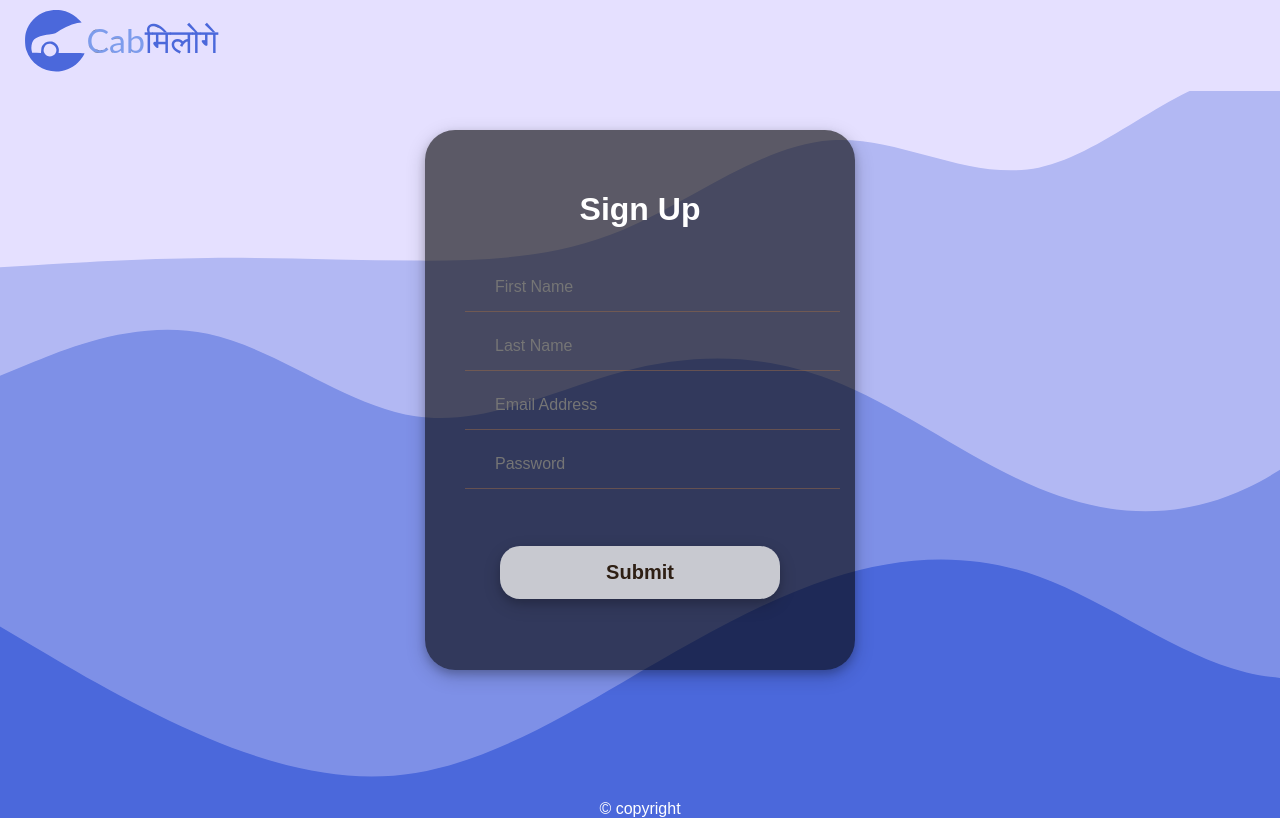
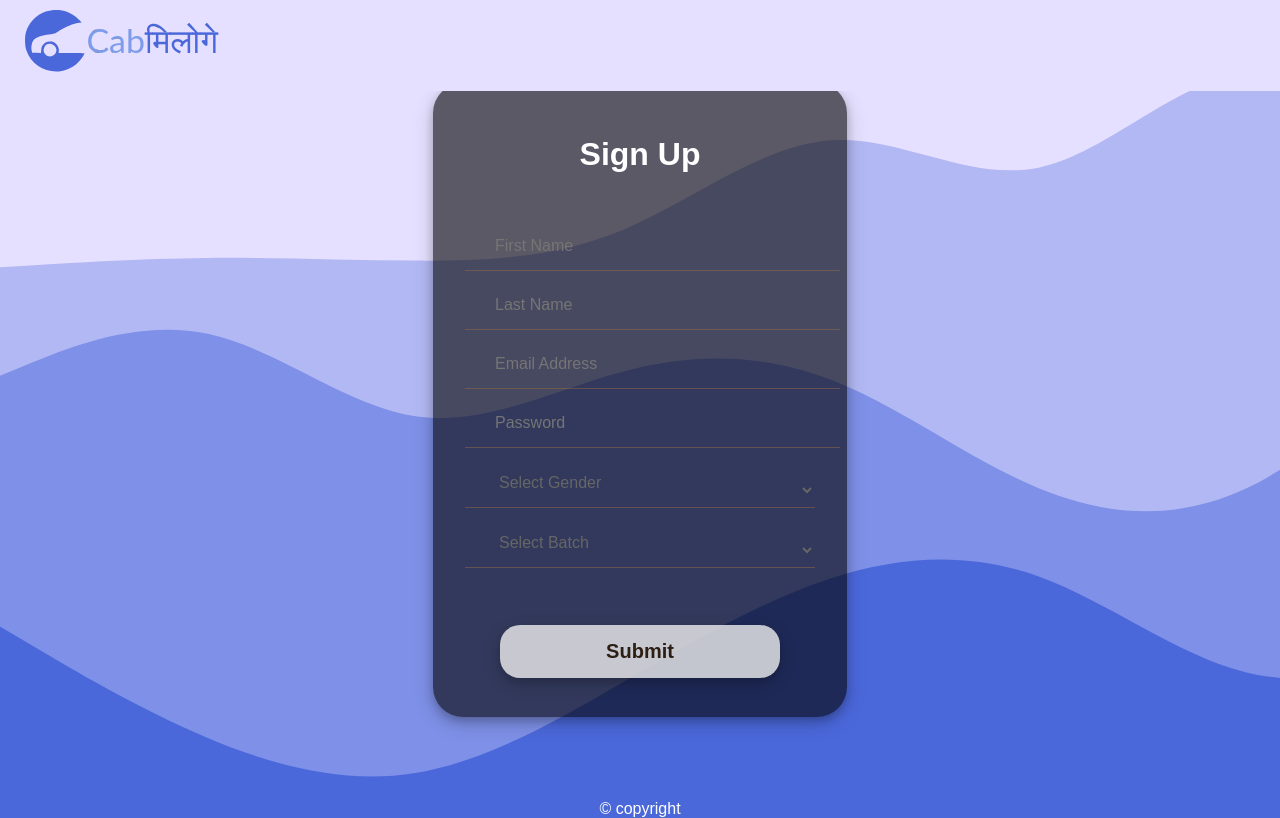
Before and after one commit to himanshuyv/CabMiloge, a Flask app: page /SignUp in a window 1280 px wide. Run offline with Flask 3, Linux system fonts and the light colour scheme.

Commit message:
Login SignUp working properly

```diff
--- a/app.py
+++ b/app.py
@@ -28,31 +28,31 @@ def Get_Auth():
         print(password)
         conn = sqlite3.connect('cabmates.db')
         cursor = conn.cursor()
-        # try:
-        cursor.execute( '''
-                        SELECT * FROM Login WHERE Email = ?
-                        ''', (email,))
-        entry=cursor.fetchone()
-        print(entry[3])
-        cursor.execute('''
-                        SELECT * FROM Login
-                        ''')
-        Allentry=cursor.fetchall()
+        try:
+            cursor.execute( '''
+                            SELECT * FROM Login WHERE Email = ?
+                            ''', (email,))
+            entry=cursor.fetchone()
+            print(entry[3])
+            cursor.execute('''
+                            SELECT * FROM Login
+                            ''')
+            Allentry=cursor.fetchall()
 
-        conn.commit()
-        conn.close()
+            conn.commit()
+            conn.close()
 
 
-        if check_password(password, entry[3]) :
-            print('login sucessfull')
-            return render_template('index.html',user_list=Allentry)
-        else :
-            message='wrong password!'
+            if check_password(password, entry[5]) :
+                print('login sucessfull')
+                return render_template('index.html',user_list=Allentry)
+            else :
+                message='wrong password!'
+                return render_template('LogIn.html',message=message)
+        except:
+            print('login failed')
+            message='Email not found!'
             return render_template('LogIn.html',message=message)
-        # except:
-        #     print('login failed')
-        #     message='Email not found!'
-        #     return render_template('LogIn.html',message=message)
     else:
         return render_template('LogIn.html')
 
@@ -65,6 +65,8 @@ def Get_userData():
         lname = request.form['lname']
         email = request.form['email']
         Password = request.form['password']
+        gender = request.form['gender']
+        batch = request.form['batch']
 
         hashpw = hash_password(Password)
 
@@ -72,9 +74,9 @@ def Get_userData():
         cursor = conn.cursor()
         try:
             cursor.execute('''
-                        INSERT INTO Login (Fname, Lname, Email, Password)
-                        VALUES (?, ?, ?, ?)
-                        ''', (fname, lname, email, hashpw))
+                        INSERT INTO Login (Fname, Lname, Email, Batch, Gender, Password)
+                        VALUES (?, ?, ?, ?, ?, ?)
+                        ''', (fname, lname, email, batch, gender, hashpw))
             print('signUp successful')
             conn.commit()
             conn.close()
--- a/db.py
+++ b/db.py
@@ -9,6 +9,8 @@ cursor.execute('''
         Fname TEXT,
         Lname TEXT,
         Email TEXT PRIMARY KEY,
+        Batch TEXT,
+        Gender TEXT,
         Password TEXT
     )
 ''')
--- a/static/style.css
+++ b/static/style.css
@@ -1,7 +1,7 @@
 body {
     margin: 0;
     padding: 0;
-    font-family: 'Roboto Slab', serif;
+    font-family: 'Mukta', sans-serif;
     background-color: #7752FE;
 }
 
@@ -15,15 +15,10 @@ body {
     z-index: 100;
     background-color:#E5E0FF;
     width: 100%;
-    color: #7286D3;
-    /* padding: 10px; */
+    color: black;
     display: flex;
     justify-content: space-between;
     align-items: center;
-    margin-bottom: 25px;
-    border: solid;
-    border-width:0px ;
-    /* border-radius: 10px; */
 }
 
 .logo {
@@ -51,7 +46,7 @@ body {
 
 .main-nav a {
     text-decoration: none;
-    color: #fff;
+    color: black;
 }
 
 .user-info {
@@ -60,17 +55,16 @@ body {
 }
 
 .email {
-    margin-right: 20px;
+    margin-right: 1%;
 }
 
 .flex-container{
     position: relative;
-    top: 6.5rem;
+    top: 5rem;
     display: inline-flex;
     flex-direction: column;
     width: 100%;
     align-items: center;
-    gap: 25px;
     justify-content: space-between;
 }
 
@@ -78,9 +72,6 @@ body {
     min-height: 500px;
     width: 100%;
     background-color:#DCBFFF;
-    border: solid;
-    border-width: 0cap;
-    border-radius: 10px;
 }
 
 .card li{
@@ -102,18 +93,13 @@ body {
 
 .base-container>footer{
     position: relative;
-    top: 6rem;
+    top: 5rem;
     background-color: #D0A2F7;
     width: 100%;
     color: black;
-    /* padding: 10px; */
     display: flex;
     justify-content: center;
     align-items: center;
-    margin-top: 25px;
-    border: solid;
-    border-width:0px ;
-    border-radius: 10px;
 }
 
 .Bookings-container{
@@ -127,7 +113,6 @@ body {
 
 .Bookings-container li{
     list-style: none;
-    /* margin: 2%; */
 }
 
 button {
--- a/templates/SignUp.html
+++ b/templates/SignUp.html
@@ -6,7 +6,7 @@
     <link rel="stylesheet" href="/../static/style.css">
     <link rel="preconnect" href="https://fonts.googleapis.com">
     <link rel="preconnect" href="https://fonts.gstatic.com" crossorigin>
-    <link href="https://fonts.googleapis.com/css2?family=Roboto+Slab:wght@400&display=swap" rel="stylesheet">
+    <link href="https://fonts.googleapis.com/css2?family=Mukta&family=Roboto+Slab:wght@300&display=swap" rel="stylesheet">
     <script src="/../static/script.js" defer></script>
     <title>CabMiloge</title>
 </head>
@@ -45,10 +45,12 @@ h1{
 }
 
 .box{
-    width:350px;
-    height:460px;
-    font-size:16px;
-    padding:40px 40px;
+    width:20%;
+    min-height: fit-content;
+    height:35rem;
+    min-width: 350px;
+    font-size:1rem;
+    padding:2rem;
     background-color: rgba(0,0,0,0.6);
     box-shadow: 0 4px 8px 0 rgba(0,0,0,0.2),0 6px 20px 0 rgba(0,0,0,0.19);
     border-radius: 30px;
@@ -58,7 +60,7 @@ h1{
     text-align: center;
 }
 .user{
-    margin-top: 50px;
+    margin-top: 4rem;
 }
 
 .fas{
@@ -126,6 +128,25 @@ input:focus{
 a{
     text-decoration: none;
 }
+
+select {
+    width: 100%;
+    margin-bottom: 25px;
+    padding: 0 30px 15px;
+    font-size: 16px;
+    border: none;
+    border-bottom: 1px solid #9b6a457b;
+    outline: none;
+    background-color: rgba(0, 0, 0, 0);
+    color:#666666;
+}
+
+select:focus {
+    border-bottom: 1px solid #eeeeee;
+    background-color: rgba(0,0,0,0.3);
+    color: white;
+}
+
 </style>
 <body>
     <div class="head-container">
@@ -151,7 +172,26 @@ a{
             <input type="text" name="email" id="email" placeholder="Email Address" required>
             <i class="fas fa-unlock-alt"></i>
             <input type="password" name="password" id="password" placeholder="Password" required>
-            <i class="fas fa-unlock-alt"></i>
+            <i class="fas fa-venus-mars"></i>
+            <select name="gender" id="gender" required>
+                <option value="" disabled selected>Select Gender</option>
+                <option value="Male">Male</option>
+                <option value="Female">Female</option>
+                <option value="Others">Others</option>
+            </select>
+
+            <!-- Batch Dropdown -->
+            <i class="fas fa-graduation-cap"></i>
+            <select name="batch" id="batch" required>
+                <option value="" disabled selected>Select Batch</option>
+                <option value="UG1">UG1</option>
+                <option value="UG2">UG2</option>
+                <option value="UG3">UG3</option>
+                <option value="UG4">UG4</option>
+                <option value="UG5">UG5</option>
+                <option value="PG1">PG1</option>
+                <option value="PG2">PG2</option>
+            </select>
             <div class="message-box">
                 {% if message %}
                 <p>
```
Also changed, not shown: templates/LogIn.html (+9 -8 lines), templates/index.html (+8 -11 lines), cabmates.db.
